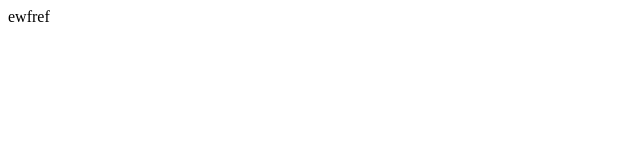
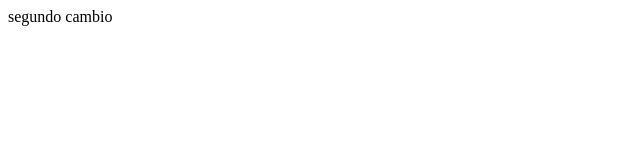
Before and after one commit to Markshere/borrar, a plain HTML site: page index.html in a window 1280 px wide. Shown: the full height of the page, 0-640 px from the left. Drawn offline with Linux system fonts and the light colour scheme.

Commit message:
segundo cambio

```diff
--- a/index.html
+++ b/index.html
@@ -6,6 +6,6 @@
     <title>Document</title>
 </head>
 <body>
-    ewfref
+segundo cambio
 </body>
 </html>
```
